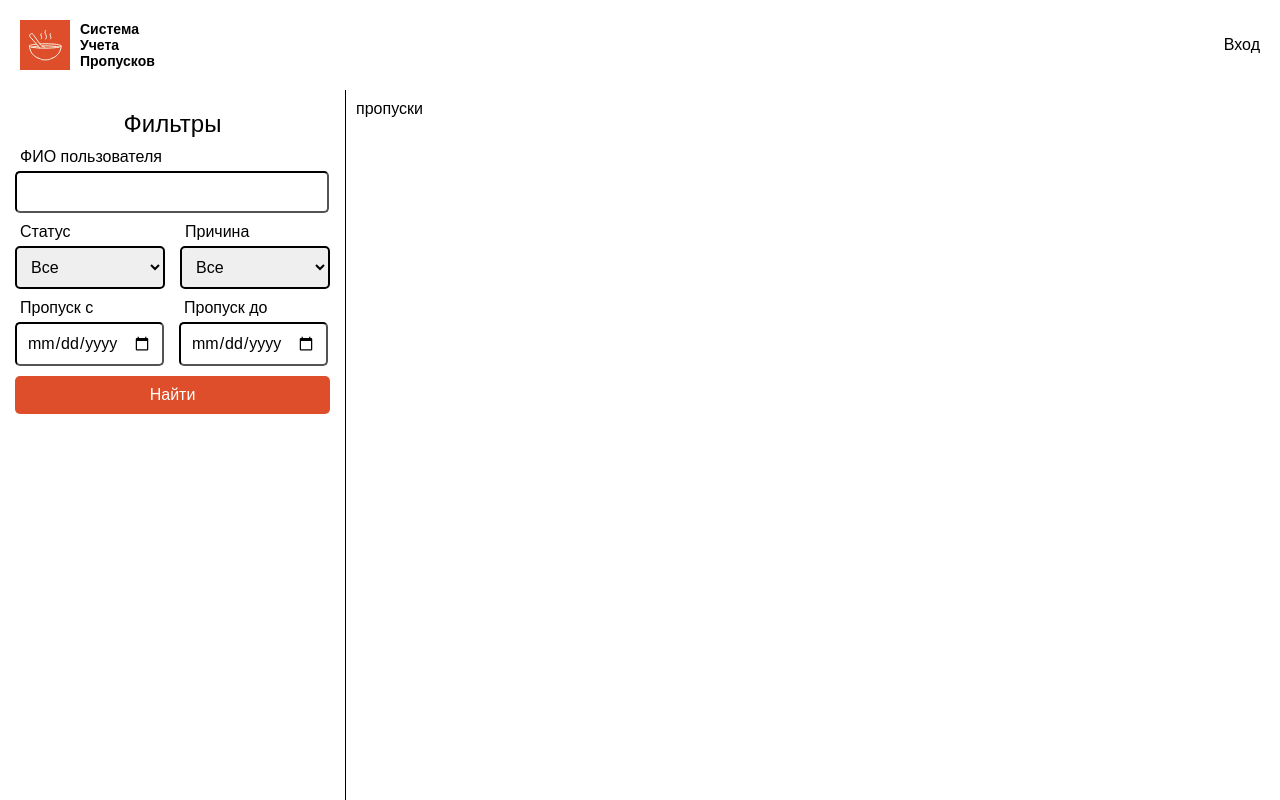
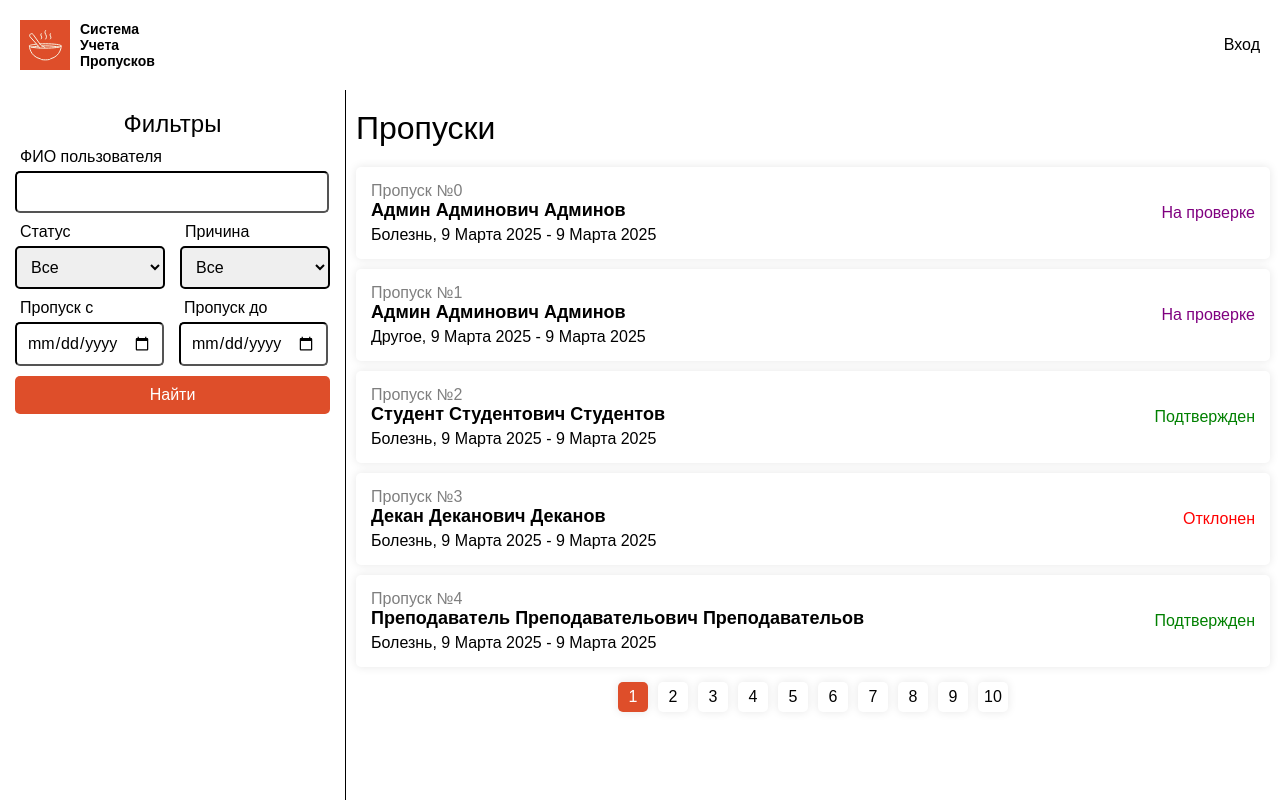
Before and after one commit to Dmitry-Kalichkin/sup-client, a SvelteKit app: page /skips in a window 1280 px wide. Built offline with nearby package versions, Linux system fonts and the light colour scheme.

Commit message:
F-3300. Add skips page

```diff
--- a/src/lib/client/SkipsClient.ts
+++ b/src/lib/client/SkipsClient.ts
@@ -1,6 +1,6 @@
 import { Reason } from "$lib/data/skips/Reason";
 import type { SkipsPage } from "$lib/data/skips/Skips";
-import type { MySkipsParameters } from "$lib/data/skips/SkipsParameters";
+import type { MySkipsParameters, SkipsParameters } from "$lib/data/skips/SkipsParameters";
 import { Status } from "$lib/data/skips/Status";
 
 export class SkipsClient {
@@ -8,6 +8,22 @@ export class SkipsClient {
 
     constructor(baseUrl: string) {
         this.baseUrl = baseUrl
+    }
+
+    public async getSkips(parameters: SkipsParameters): Promise<SkipsPage> {
+        await new Promise(res => setTimeout(res, 1000));
+        return {
+            page: parameters.page,
+            totalPages: 5,
+            currenctSize: 4,
+            skips: [
+                {id: 0, fullName: "Админ Админович Админов", status: Status.PENDING, reason: Reason.ILL, startDate: new Date(), endDate: new Date()},
+                {id: 1, fullName: "Админ Админович Админов", status: Status.PENDING, reason: Reason.OTHER, startDate: new Date(), endDate: new Date()},
+                {id: 2, fullName: "Студент Студентович Студентов", status: Status.APPROVED, reason: Reason.ILL, startDate: new Date(), endDate: new Date()},
+                {id: 3, fullName: "Декан Деканович Деканов", status: Status.REJECTED, reason: Reason.ILL, startDate: new Date(), endDate: new Date()},
+                {id: 4, fullName: "Преподаватель Преподавательович Преподавательов", status: Status.APPROVED, reason: Reason.ILL, startDate: new Date(), endDate: new Date()},
+            ]
+        };
     }
 
     public async getMySkips(parameters: MySkipsParameters): Promise<SkipsPage> {
@@ -22,7 +38,7 @@ export class SkipsClient {
                 {id: 2, fullName: "Студент Студентович Студентов", status: Status.APPROVED, reason: Reason.ILL, startDate: new Date(), endDate: new Date()},
                 {id: 3, fullName: "Декан Деканович Деканов", status: Status.REJECTED, reason: Reason.ILL, startDate: new Date(), endDate: new Date()},
                 {id: 4, fullName: "Преподаватель Преподавательович Преподавательов", status: Status.APPROVED, reason: Reason.ILL, startDate: new Date(), endDate: new Date()},
-                {id: 5, fullName: "Тест Тестович Тестов", status: Status.REJECTED, reason: Reason.ILL, startDate: new Date(), endDate: new Date()}
+                {id: 5, fullName: "Тест Тестович Тестов", status: Status.REJECTED, reason: Reason.ILL, startDate: new Date(), endDate: new Date()},
             ]
         };
     }
--- a/src/lib/service/SkipsService.ts
+++ b/src/lib/service/SkipsService.ts
@@ -1,6 +1,6 @@
 import type { SkipsClient } from "$lib/client/SkipsClient";
 import type { SkipsPage } from "$lib/data/skips/Skips";
-import type { MySkipsParameters } from "$lib/data/skips/SkipsParameters";
+import type { MySkipsParameters, SkipsParameters } from "$lib/data/skips/SkipsParameters";
 import { skipsClient } from "$lib/client/SkipsClient";
 
 export class SkipsService {
@@ -10,6 +10,10 @@ export class SkipsService {
         this.skipsClient = skipsClient;
     }
 
+    public async getSkips(parameters: SkipsParameters): Promise<SkipsPage> {
+        return await this.skipsClient.getSkips(parameters);
+    }
+
     public async getMySkips(parameters: MySkipsParameters): Promise<SkipsPage> {
         return await this.skipsClient.getMySkips(parameters);
     }
--- a/src/routes/skips/+page.svelte
+++ b/src/routes/skips/+page.svelte
@@ -1 +1,67 @@
-<h1>пропуски</h1>
+<script lang="ts">
+    import { skipsService } from "$lib/service/SkipsService";
+    import  Page  from "$lib/components/Page.svelte";
+    import type { SkipsPage } from "$lib/data/skips/Skips";
+    import { writable } from "svelte/store";
+    import { parseDate } from "$lib/utils/DateUtils";
+    import { StatusColors } from "$lib/data/skips/Status";
+
+    async function loadMySkips(): Promise<SkipsPage> {
+        return await skipsService.getSkips({page: 1, status: null, reason: null, startDate: null, endDate: null, fullName: null});
+    }
+</script>
+
+<h1>Пропуски</h1>
+<Page loadFunction={loadMySkips} content={skip} currentPage={writable(1)} totalPages={10}/>
+
+{#snippet skip(entry: SkipsPage) }
+    <div>
+        {#each entry.skips as skip, i}
+            <div class="skip">
+                <div class="">
+                    <div class="skip-id">Пропуск №{i}</div>
+                    <div class="skip-user">{skip.fullName}</div>
+                    <div>
+                        {skip.reason}, {parseDate(skip.startDate)} - {parseDate(skip.endDate)}
+                    </div>
+                </div>
+                <div style="color: {StatusColors.get(skip.status)}">{skip.status}</div>
+            </div>
+        {/each}
+    </div>
+{/snippet}
+
+<style>
+        h1 {
+        font-size: 32px;
+        margin-top: 10px;
+        margin-bottom: 20px;
+    }
+
+    .skip {
+        display: flex;
+        justify-content: space-between;
+        align-items: center;
+        box-shadow: 0 0 10px rgba(0, 0, 0, 0.1);
+        border-radius: 5px;
+        padding: 15px;
+        margin-bottom: 10px;
+        cursor: pointer;
+    }
+
+    .skip:hover {
+        background-color: var(--brand-color);
+        color: white;
+        transition: all 0.2s ease-in-out;
+    }
+
+    .skip-id {
+        opacity: 0.5;
+    }
+
+    .skip-user {
+        font-weight: bold;
+        font-size: 18px;
+        margin-bottom: 5px;
+    }
+</style>
--- a/src/routes/skips/my/+page.svelte
+++ b/src/routes/skips/my/+page.svelte
@@ -24,7 +24,7 @@
                         {skip.reason}, {parseDate(skip.startDate)} - {parseDate(skip.endDate)}
                     </div>
                 </div>
-                <div class="skip-status" style="color: {StatusColors.get(skip.status)}">{skip.status}</div>
+                <div style="color: {StatusColors.get(skip.status)}">{skip.status}</div>
             </div>
         {/each}
     </div>
@@ -44,6 +44,7 @@
         box-shadow: 0 0 10px rgba(0, 0, 0, 0.1);
         border-radius: 5px;
         padding: 15px;
+        margin-bottom: 10px;
         cursor: pointer;
     }
 
```
